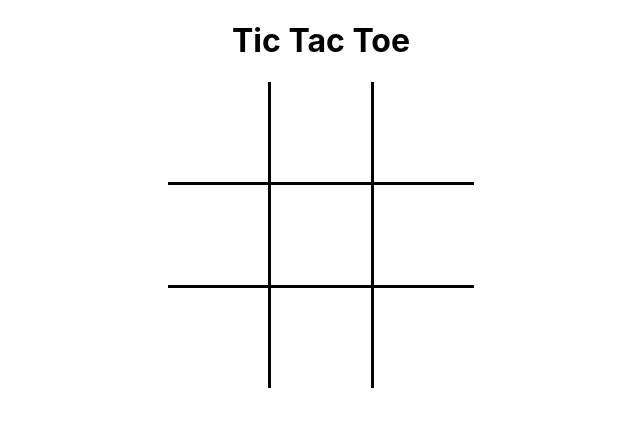
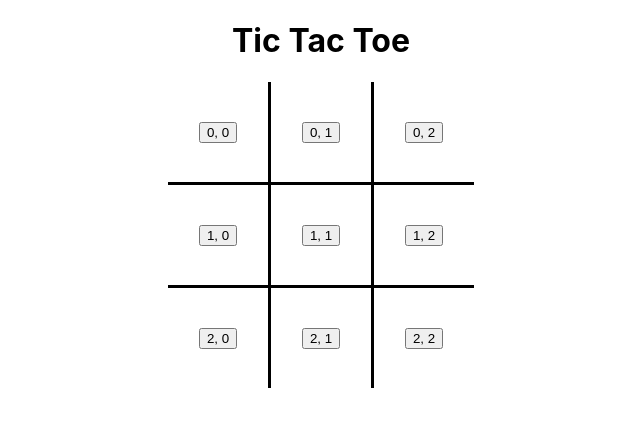
Before and after one commit to bboyle/tic-tac-toe-react, a React (Create React App) app in the folder tic-tac-toe/: page / in a window 1280 px wide. Shown: the top 426 px of the page, without its empty margins (319-959 px from the left). Built offline with nearby package versions, Linux system fonts and the light colour scheme.

Commit message:
basic interactivity
- set react state to track naughts/crosses placement and current player
- placeholder naught/cross components

```diff
--- a/tic-tac-toe/src/game/Board.tsx
+++ b/tic-tac-toe/src/game/Board.tsx
@@ -1,28 +1,69 @@
 import React from 'react';
 import './Board.css';
+import Cross from './Cross';
+import Naught from './Naught';
+
+// a tic tac toe board is an array of rows
+// each cell can be marked by player 1 or 2, or be null (not yet played)
+type TicTacToePlayer = 1 | 2;
+type TicTacToeValue = TicTacToePlayer | null;
+type TicTacToeBoard = TicTacToeValue[][];
+
+type BoardState = {
+  grid: TicTacToeBoard;
+  player: TicTacToePlayer;
+};
 
 
-class Board extends React.Component {
+// https://stackoverflow.com/a/51077959/287568
+class Board extends React.Component<{}, BoardState> {
+
+
+  constructor(props: any) {
+    super(props);
+    this.state = {
+      grid: [
+        [null, null, null],
+        [null, null, null],
+        [null, null, null]
+      ],
+      player: 1
+    };
+  }
+
+
+  play(row: number, column: number) {
+    if (!Array.isArray(this.state.grid[row]) || this.state.grid[row][column] !== null) return;
+    this.setState({
+      // TODO find a better way to update a readonly nested array
+      grid: this.state.grid.map((rowValues, rowIndex) => rowValues.map((value, columnIndex) =>
+        rowIndex === row && columnIndex === column ? this.state.player : value)),
+      player: this.state.player === 1 ? 2 : 1
+    });
+    // this.detectGameOver(row, column);
+  }
+
+
   render() {
+    // https://reactjs.org/docs/lists-and-keys.html#basic-list-component
+    const rows = this.state.grid.map((row, rowIndex) => <tr>{row.map((value, colIndex) => {
+      // https://flaviocopes.com/react-pass-parameter-event/
+      // https://reactjs.org/docs/conditional-rendering.html#inline-if-else-with-conditional-operator
+      return <td>{value ? this.renderValue(value) : <button onClick={() => this.play(rowIndex, colIndex)}>{rowIndex}, {colIndex}</button>}</td>;
+    })}</tr>);
+
     return (
-      <table>
-        <tr>
-          <td></td>
-          <td></td>
-          <td></td>
-        </tr>
-        <tr>
-          <td></td>
-          <td></td>
-          <td></td>
-        </tr>
-        <tr>
-          <td></td>
-          <td></td>
-          <td></td>
-        </tr>
-      </table>
+      <table>{rows}</table>
     );
+  }
+
+
+  renderValue(value: TicTacToeValue) {
+    if (value === 1) {
+      return <Naught/>;
+    } else {
+      return <Cross/>;
+    }
   }
 }
 
--- /dev/null
+++ b/tic-tac-toe/src/game/Cross.tsx
@@ -0,0 +1,12 @@
+import React from 'react';
+// import './Cross.css';
+
+
+class Cross extends React.Component {
+  render() {
+    return 'X';
+  }
+}
+
+
+export default Cross;
--- /dev/null
+++ b/tic-tac-toe/src/game/Naught.tsx
@@ -0,0 +1,12 @@
+import React from 'react';
+// import './Naught.css';
+
+
+class Naught extends React.Component {
+  render() {
+    return 'O';
+  }
+}
+
+
+export default Naught;
```
